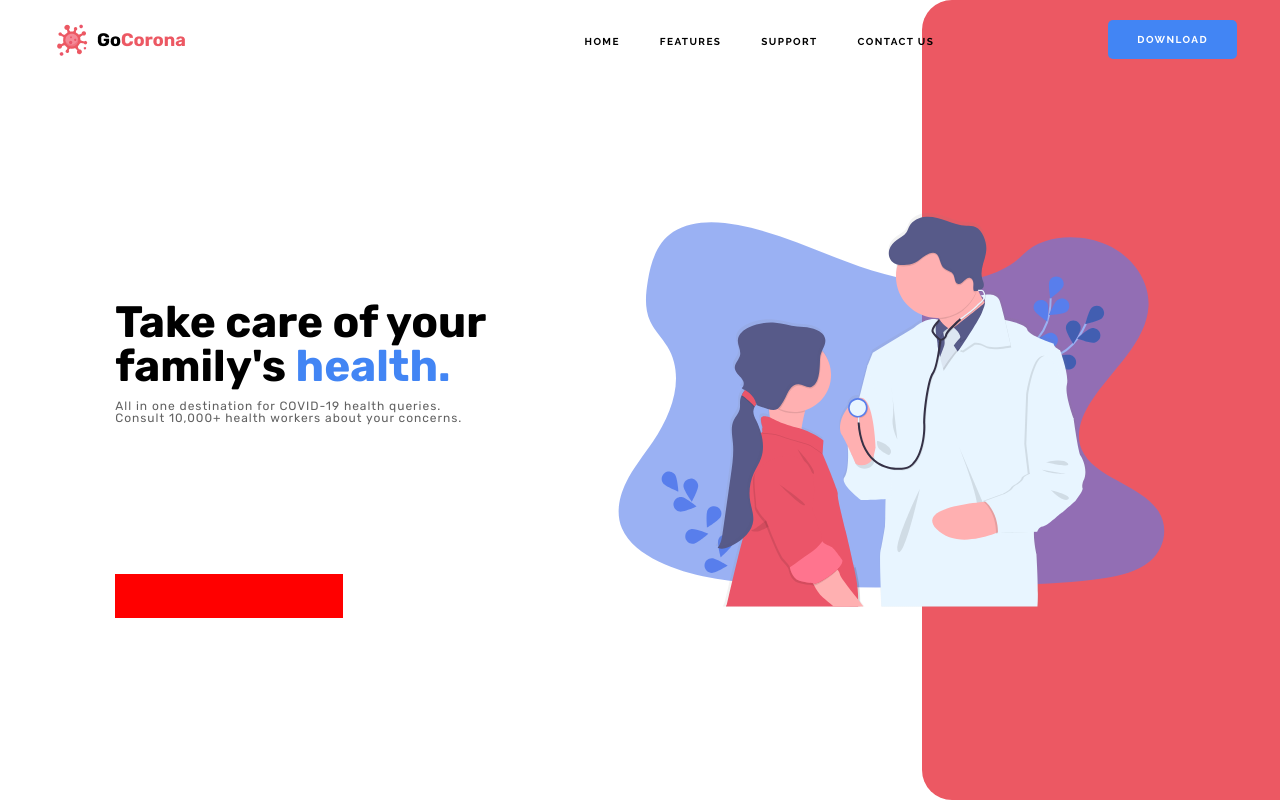
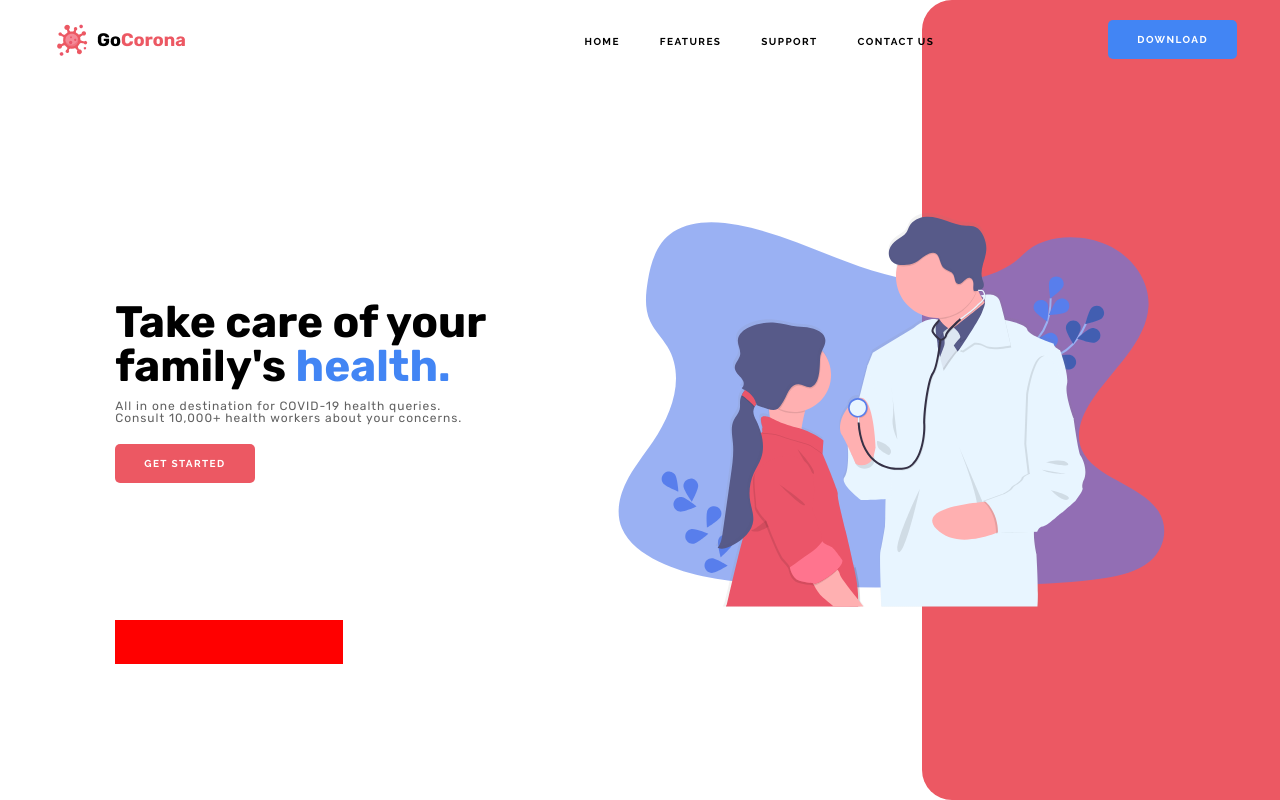
Before and after one commit to ashby-git/gocorona, a React (Create React App) app: page / in a window 1280 px wide. Shown: the top 800 px of the page. Built offline with nearby package versions, Linux system fonts and the light colour scheme.

Commit message:
✨add button to titleTextButton

```diff
--- a/src/components/UI/button.styles.jsx
+++ b/src/components/UI/button.styles.jsx
@@ -3,7 +3,7 @@ import styled, { css } from "styled-components";
 export const Button = styled.a`
   border-radius: 5px;
   padding: 14px 29px;
-  width: min-content;
+  width: max-content;
   height: min-content;
   text-transform: uppercase;
   text-decoration: none;
--- a/src/components/landing-page/landing-page.component.jsx
+++ b/src/components/landing-page/landing-page.component.jsx
@@ -44,6 +44,9 @@ const LandingPage = () => {
             title={"Take care of your family's "}
             titleBlue={"health."}
             text="All in one destination for COVID-19 health queries. Consult 10,000+ health workers about your concerns."
+            redButton
+            buttonLink="https://en.wikipedia.org/wiki/COVID-19"
+            buttonText="get started"
           />
           <VideoLinkGroupNormal>
             <TempoVidLink />
--- a/src/components/title-text-button/title-text-button.component.jsx
+++ b/src/components/title-text-button/title-text-button.component.jsx
@@ -1,5 +1,12 @@
 import React from "react";
-import { Text, Title, TitleBlue, TitleRed } from "./title-text-button.styles";
+import { Button } from "../UI/button.styles";
+import {
+  ButtonContainer,
+  Text,
+  Title,
+  TitleBlue,
+  TitleRed,
+} from "./title-text-button.styles";
 
 //TODO button from navbar branch
 
@@ -12,6 +19,12 @@ const TitleTextButton = (props) => {
         <TitleRed>{props.titleRed}</TitleRed>
       </Title>
       <Text>{props.text}</Text>
+
+      <ButtonContainer>
+        <Button red={props.redButton} href={props.buttonLink} target="_blank">
+          {props.buttonText}
+        </Button>
+      </ButtonContainer>
     </>
   );
 };
--- a/src/components/title-text-button/title-text-button.styles.jsx
+++ b/src/components/title-text-button/title-text-button.styles.jsx
@@ -35,10 +35,19 @@ export const Text = styled.div`
   color: #616161;
   letter-spacing: 0.08em;
   width: 363px;
-  margin-bottom: 24px;
+  margin-bottom: 30px;
 
   @media (max-width: 950px) {
     text-align: center;
     width: 343px;
+    margin-bottom: 12px;
   }
 `;
+
+export const ButtonContainer = styled.div`
+  @media (max-width: 950px) {
+    display: flex;
+    justify-content: center;
+    width: 100%;
+  }
+`;
```
